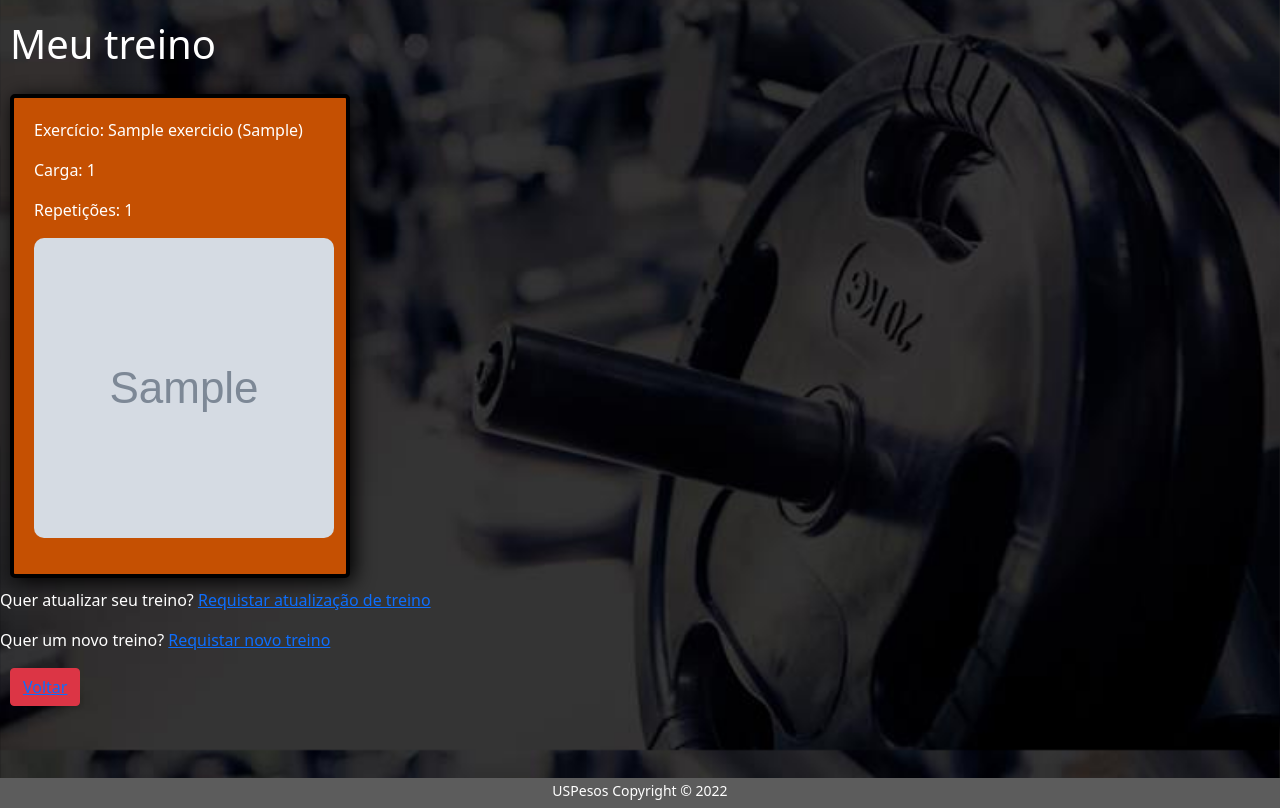
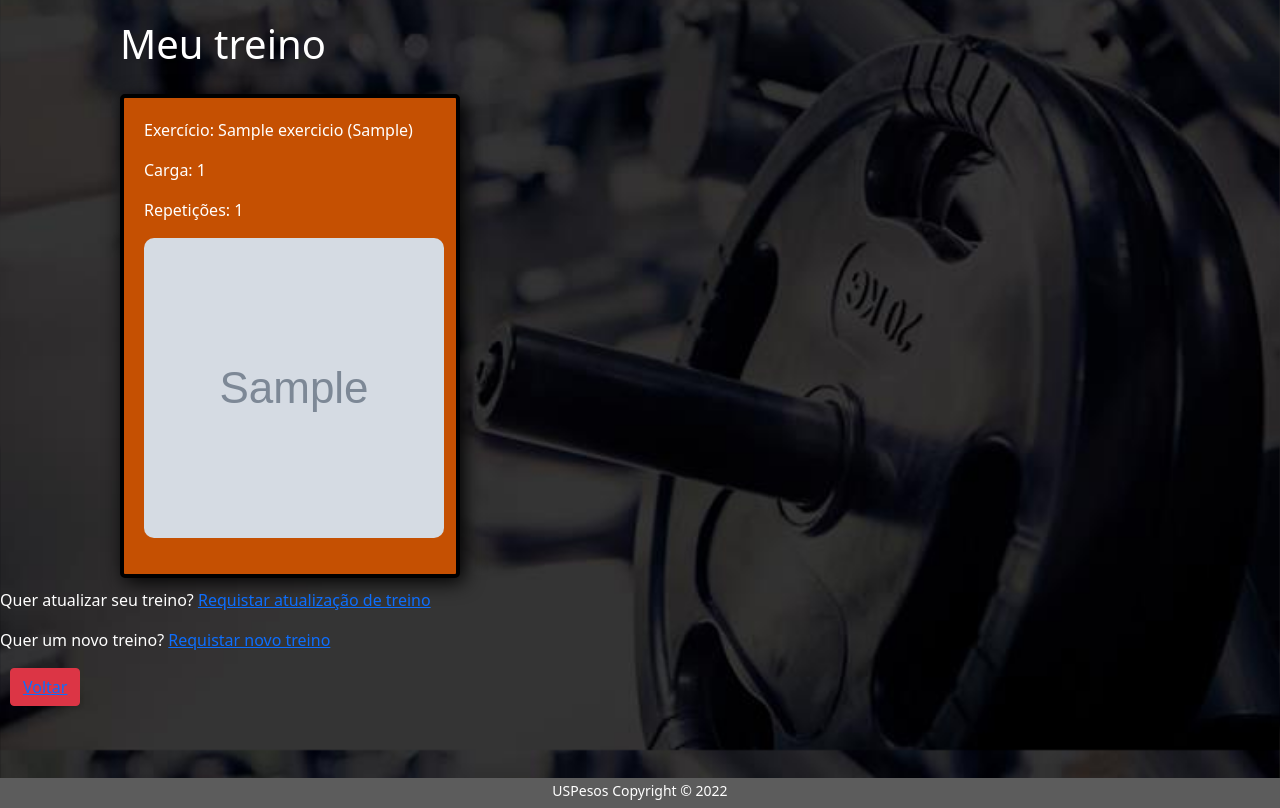
Before and after one commit to tomasolenscki/USPesos, a Django app: page /alunos/meutreino/ in a window 1280 px wide. Shown: the part 50-858 px from the top of the page. Run offline with Django 4.2, Linux system fonts and the light colour scheme; a user stored in the database is signed in; tables that the repository leaves empty hold one stand-in row (values such as "Sample post"); grey boxes marked "Sample" are stand-in pictures; some libraries are stand-ins or nearby versions.

Commit message:
Correção css

```diff
--- a/static/estilo2.css
+++ b/static/estilo2.css
@@ -38,7 +38,7 @@
   }
 
 .p1{
-    margin-left: 10px;
+    margin-left: 120px;
     width: 95%;
   }
 
@@ -55,6 +55,7 @@
 .lista-exercicio{
   display: flex;
   flex-wrap: wrap;
+  margin-left: 110px;
 }
 
 .card-exercicio{
```
